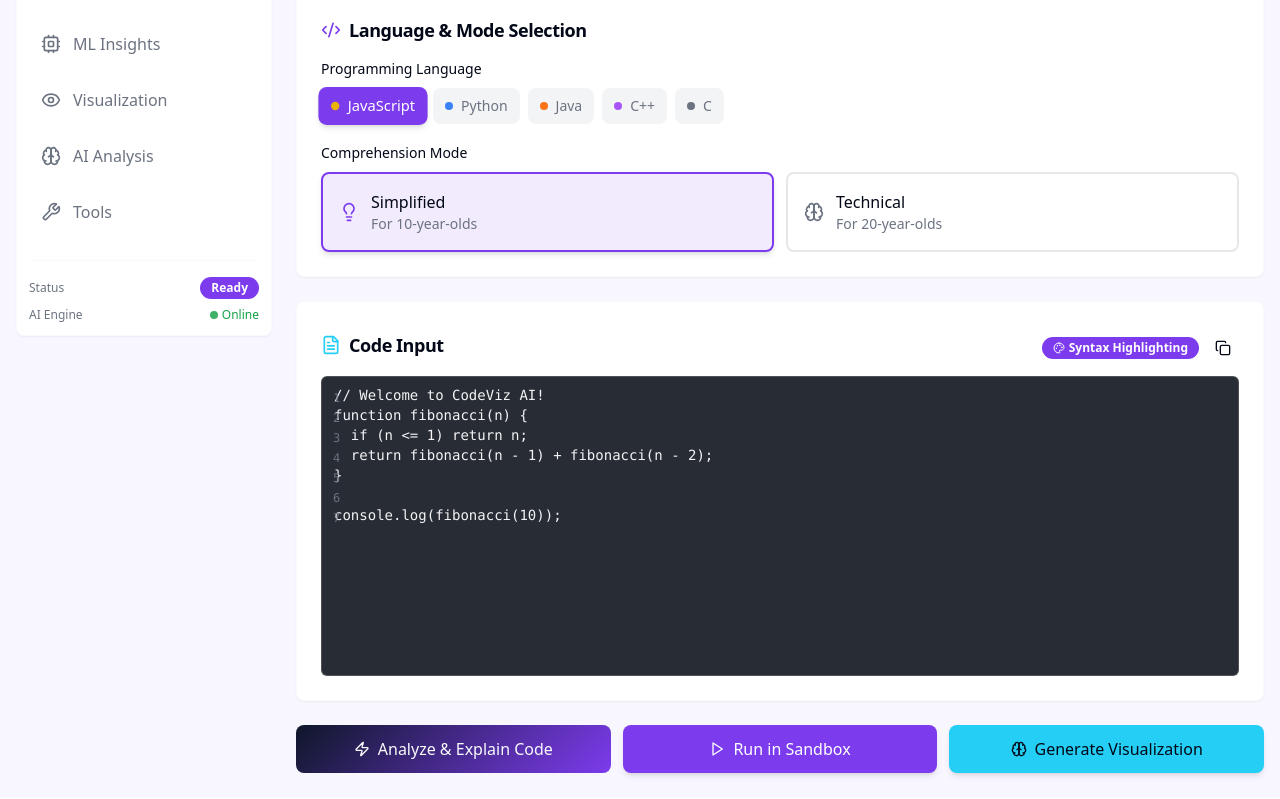
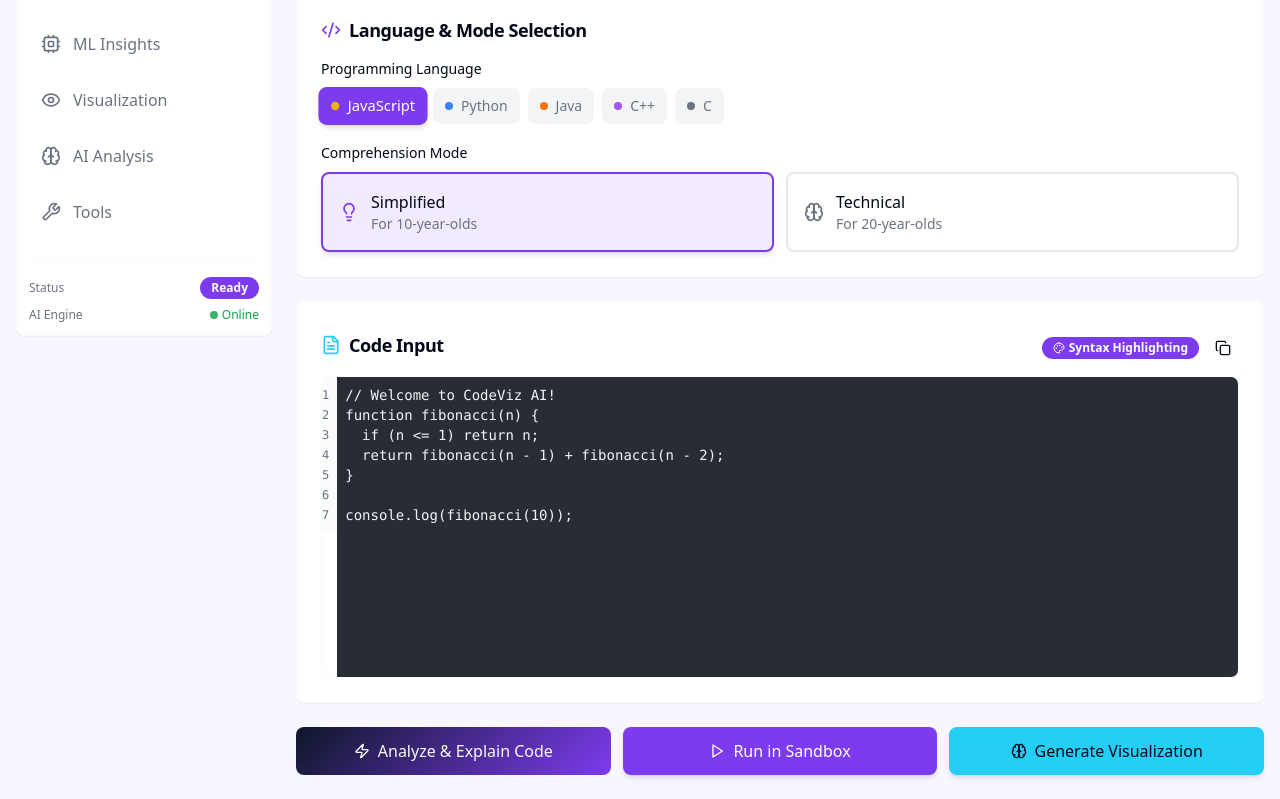
Before and after one commit to Sushma-1706/CodeClarity, a React (Vite) app in the folder CodeViz/: page / in a window 1280 px wide. Shown: the part 370-1169 px from the top of the page. Built offline with nearby package versions, Linux system fonts and the light colour scheme.

Commit message:
Solved the issue related to Editor Lines

```diff
--- a/CodeViz/package.json
+++ b/CodeViz/package.json
@@ -11,6 +11,9 @@
     "preview": "vite preview"
   },
   "dependencies": {
+    "@codemirror/lang-cpp": "^6.0.3",
+    "@codemirror/lang-javascript": "^6.2.4",
+    "@codemirror/lang-python": "^6.2.1",
     "@hookform/resolvers": "^3.9.0",
     "@radix-ui/react-accordion": "^1.2.0",
     "@radix-ui/react-alert-dialog": "^1.1.1",
@@ -40,6 +43,7 @@
     "@radix-ui/react-toggle-group": "^1.1.0",
     "@radix-ui/react-tooltip": "^1.1.4",
     "@tanstack/react-query": "^5.56.2",
+    "@uiw/react-codemirror": "^4.25.1",
     "class-variance-authority": "^0.7.1",
     "clsx": "^2.1.1",
     "cmdk": "^1.0.0",
--- a/CodeViz/src/components/features/CodeEditor.tsx
+++ b/CodeViz/src/components/features/CodeEditor.tsx
@@ -2,12 +2,10 @@ import { useState } from "react";
 import { Button } from "@/components/ui/button";
 import { Card, CardContent, CardHeader, CardTitle } from "@/components/ui/card";
 import { Badge } from "@/components/ui/badge";
-import { Textarea } from "@/components/ui/textarea";
 import {
   Play,
   Upload,
   Copy,
-  Download,
   Settings,
   FileText,
   Brain,
@@ -167,29 +165,31 @@ console.log(fibonacci(10));`,
           </div>
         </CardHeader>
         <CardContent>
-          <div className="relative">
-            <Textarea
+          {/* Scrollable container for horizontal + vertical sync */}
+          <div className="flex w-full border border-border/20 rounded-lg overflow-auto max-h-[500px]">
+            {/* Line Numbers (sticky on left, sync scroll vertically) */}
+            <div className="bg-muted/40 text-xs text-muted-foreground font-mono text-right pr-2 py-2 select-none sticky left-0 top-0 h-fit">
+              {code.split("\n").map((_, i) => (
+                <div key={i} className="leading-5">
+                  {i + 1}
+                </div>
+              ))}
+            </div>
+
+            {/* Code Area */}
+            <textarea
               value={code}
               onChange={(e) => {
                 setCode(e.target.value);
                 onCodeChange?.(e.target.value);
               }}
               placeholder="Paste your code here or start typing..."
-              className="min-h-[300px] font-mono text-sm bg-editor-bg text-editor-foreground border-border/20 resize-none"
+              className="min-h-[300px] w-full font-mono text-sm bg-editor-bg text-editor-foreground resize-none outline-none p-2"
               style={{
-                background: 'hsl(var(--editor-bg))',
-                color: 'hsl(var(--editor-foreground))'
+                background: "hsl(var(--editor-bg))",
+                color: "hsl(var(--editor-foreground))",
               }}
             />
-
-            {/* Line Numbers Overlay */}
-            <div className="absolute left-3 top-3 text-xs text-muted-foreground font-mono pointer-events-none">
-              {code.split('\n').map((_, i) => (
-                <div key={i} className="h-5 leading-5">
-                  {i + 1}
-                </div>
-              ))}
-            </div>
           </div>
         </CardContent>
       </Card>
```
Also changed, not shown: 1 other file (tests, documents, lock files or other folders).
